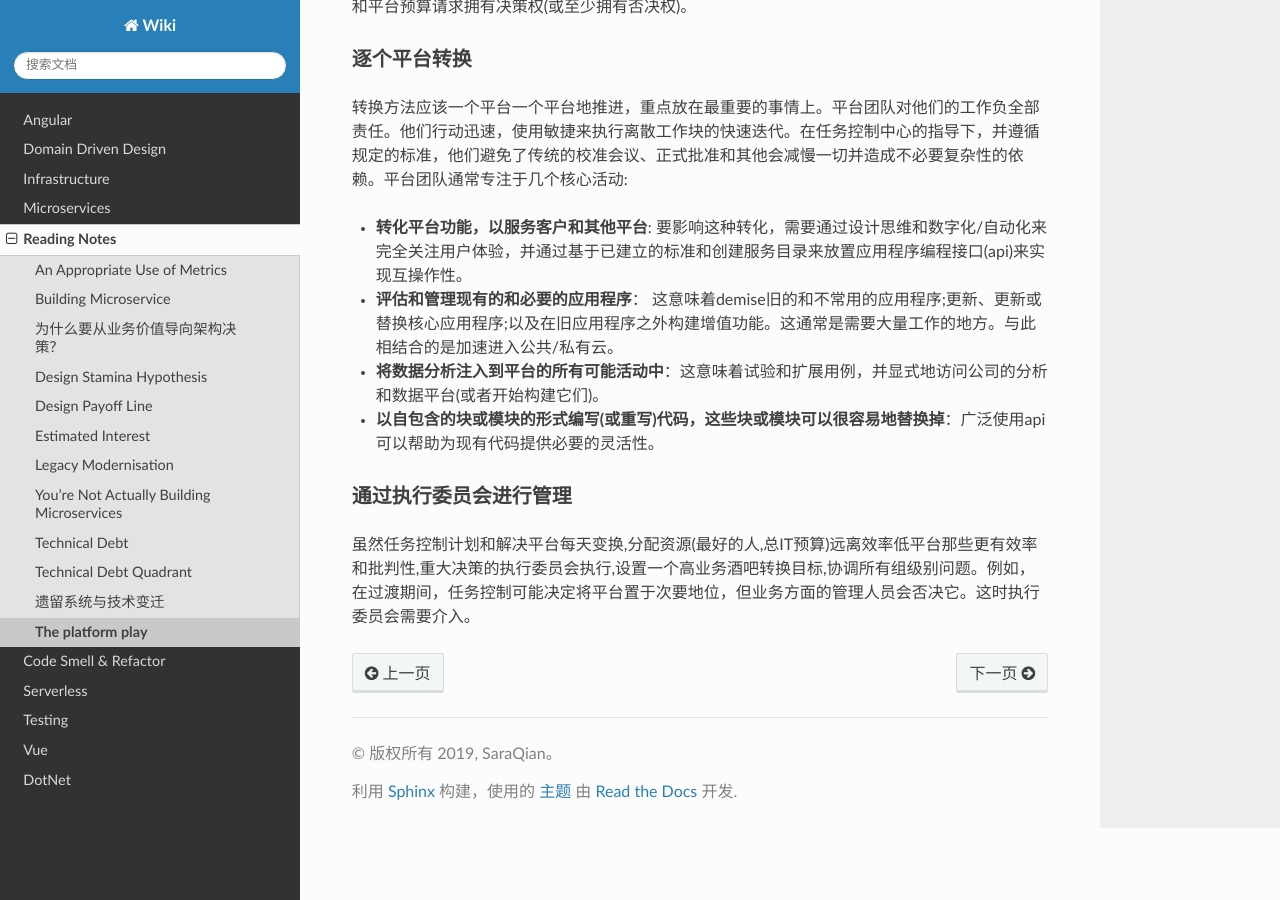
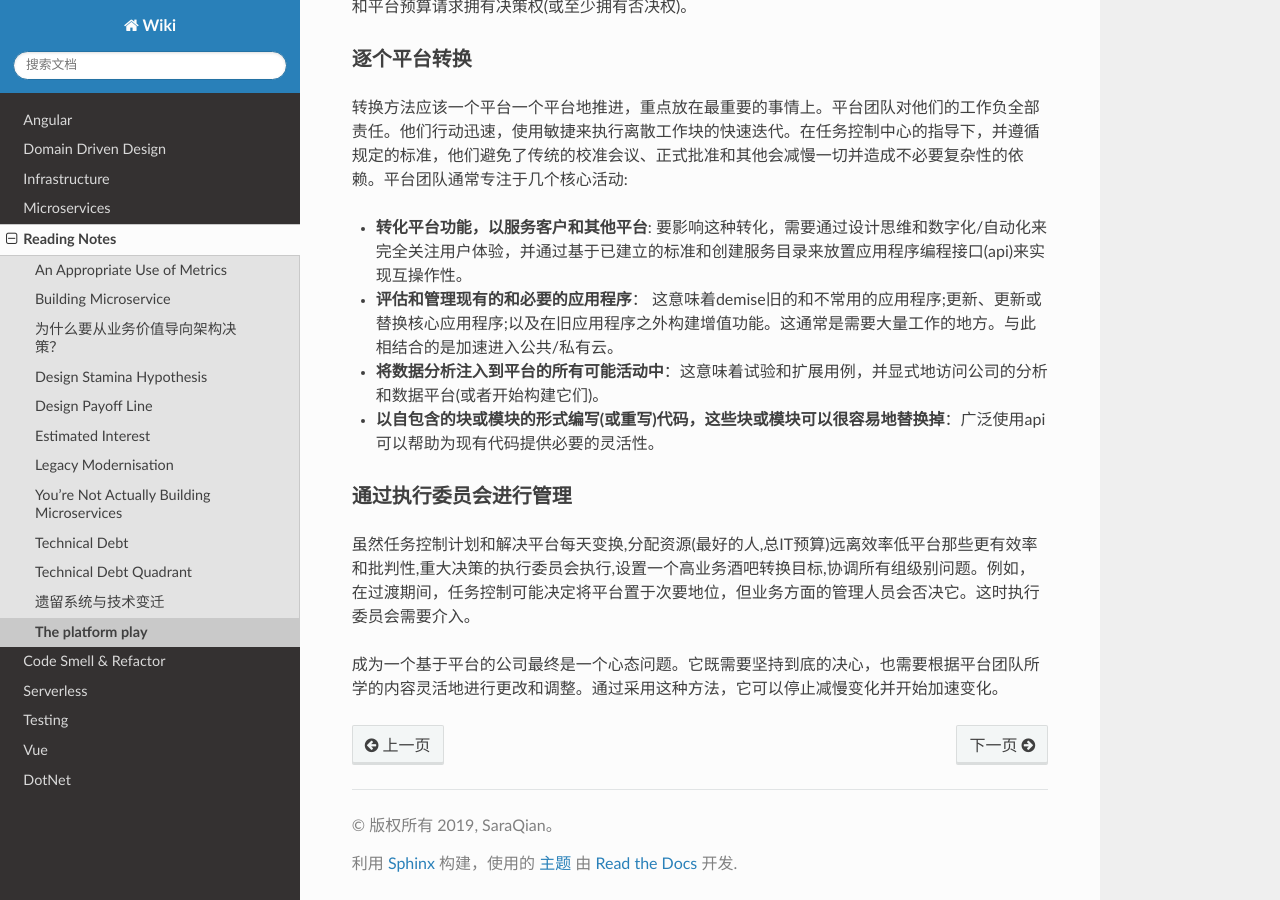
Before and after one commit to abigail830/Sphinx_wiki, a Sphinx documentation site: the page built from source/Reading/the_platform_play.rst, in a window 1280 px wide and 900 px high, scrolled down 4303 px. Built offline with Sphinx 7.4.7 and the Read the Docs theme 2.0.0, drawn with Linux system fonts in a browser that asks for light colours.

Commit message:
Update the_platform_play.rst

```diff
--- a/source/Reading/the_platform_play.rst
+++ b/source/Reading/the_platform_play.rst
@@ -103,3 +103,5 @@ How to take a platform approach
 ^^^^^^^^^^^^^^^^^^^^^^
 
 虽然任务控制计划和解决平台每天变换,分配资源(最好的人,总IT预算)远离效率低平台那些更有效率和批判性,重大决策的执行委员会执行,设置一个高业务酒吧转换目标,协调所有组级别问题。例如，在过渡期间，任务控制可能决定将平台置于次要地位，但业务方面的管理人员会否决它。这时执行委员会需要介入。
+
+成为一个基于平台的公司最终是一个心态问题。它既需要坚持到底的决心，也需要根据平台团队所学的内容灵活地进行更改和调整。通过采用这种方法，它可以停止减慢变化并开始加速变化。
```
